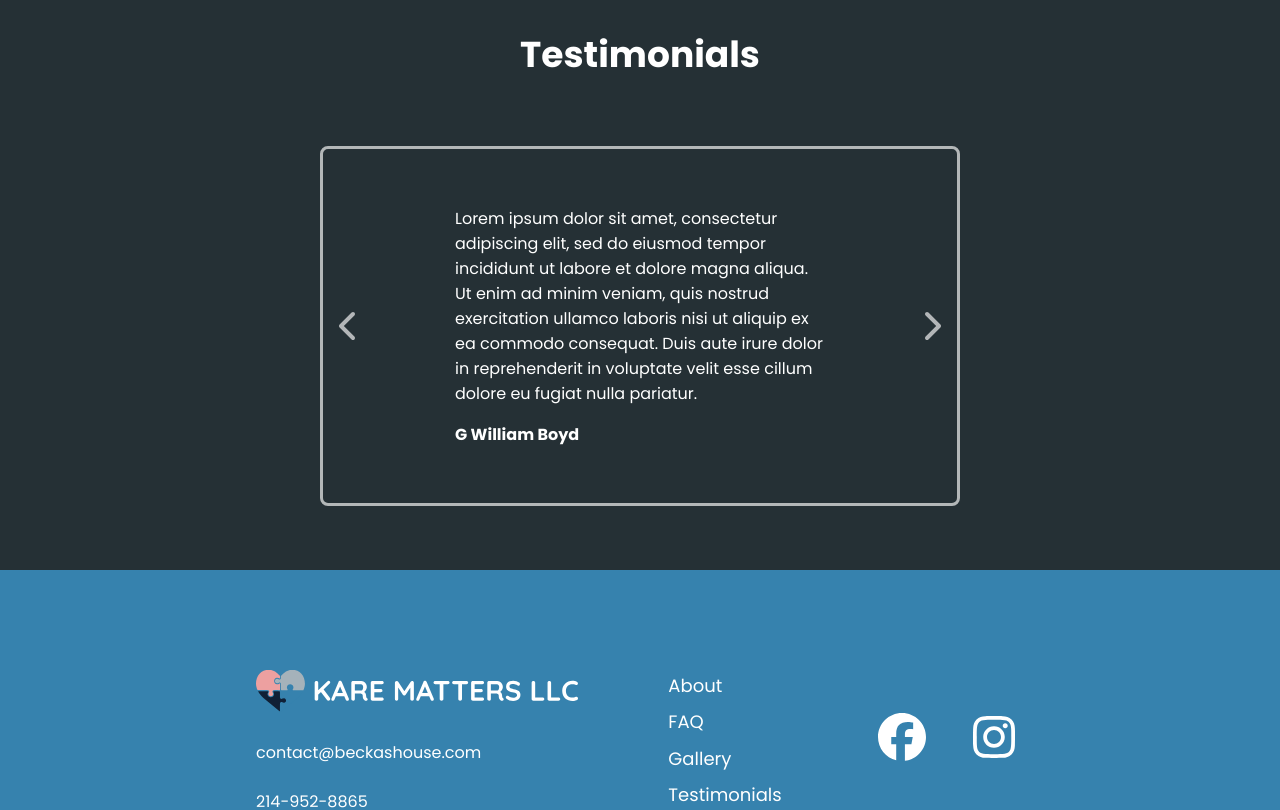
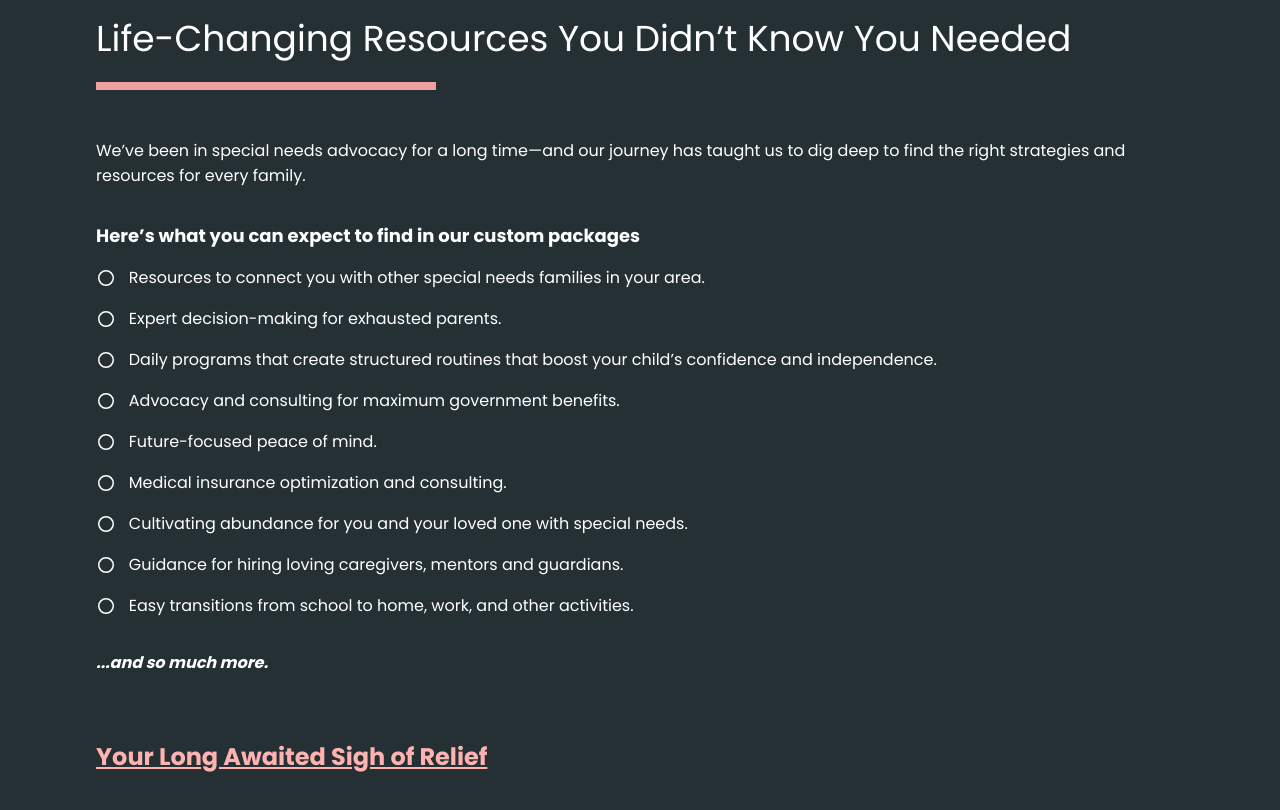
Before and after one commit to gwilliamboyd/kare-matters, a Next.js app: page /work-with-us in a window 1280 px wide. Shown: the part 1220-2030 px from the top of the page. Built offline with nearby package versions, Linux system fonts and the light colour scheme.

Commit message:
Scaffolds bottom of work section

```diff
--- a/app/work-with-us/page.jsx
+++ b/app/work-with-us/page.jsx
@@ -1,4 +1,7 @@
+import AboutLine from '@/components/about-us/AboutLine'
 import PageHero from '@/components/heroes/PageHero'
+import BulletPoint from '@/components/misc/BulletPoint'
+import InteriorH2 from '@/components/misc/InteriorH2'
 import WorkFourImages from '@/components/work-with-us/WorkFourImages'
 import WorkIconLine from '@/components/work-with-us/WorkIconLine'
 import styles from '@/styles/work.module.css'
@@ -47,6 +50,69 @@ const page = () => {
           </p>
         </div>
       </div>
+      <div className={styles.workDarkContainer}>
+        <div className={styles.workDarkWrapper}>
+          <InteriorH2
+            heading={'Life-Changing Resources You Didn’t Know You Needed'}
+          />
+          <div className={styles.workInfo}>
+            <AboutLine
+              text={
+                'We’ve been in special needs advocacy for a long time—and our journey has taught us to dig deep to find the right strategies and resources for every family.'
+              }
+            />
+            <p
+              className={styles.workParagraph}
+              style={{ fontWeight: '700', marginTop: '1em' }}>
+              Here’s what you can expect to find in our custom packages
+            </p>
+            <BulletPoint
+              text={
+                'Resources to connect you with other special needs families in your area.'
+              }
+            />
+            <BulletPoint
+              text={'Expert decision-making for exhausted parents.'}
+            />
+            <BulletPoint
+              text={
+                'Daily programs that create structured routines that boost your child’s confidence and independence.'
+              }
+            />
+            <BulletPoint
+              text={'Advocacy and consulting for maximum government benefits.'}
+            />
+            <BulletPoint text={'Future-focused peace of mind.'} />
+            <BulletPoint
+              text={'Medical insurance optimization and consulting.'}
+            />
+            <BulletPoint
+              text={
+                'Cultivating abundance for you and your loved one with special needs.'
+              }
+            />
+            <BulletPoint
+              text={
+                'Guidance for hiring loving caregivers, mentors and guardians.'
+              }
+            />
+            <BulletPoint
+              text={
+                'Easy transitions from school to home, work, and other activities.'
+              }
+            />
+            <p
+              style={{ fontWeight: '700', marginTop: '1em', color: '#FFFFFF' }}>
+              <em>...and so much more.</em>
+            </p>
+            <a
+              className={styles.workLink}
+              href='#'>
+              Your Long Awaited Sigh of Relief
+            </a>
+          </div>
+        </div>
+      </div>
     </div>
   )
 }
--- a/styles/work.module.css
+++ b/styles/work.module.css
@@ -76,3 +76,34 @@
   color: #3682ae;
   font-weight: 700;
 }
+
+.workDarkContainer {
+  padding: 3em 6em;
+  background-color: #253035;
+  color: #ffffff;
+  display: flex;
+  flex-direction: column;
+  align-items: center;
+  gap: 1.5em;
+}
+
+.workDarkWrapper {
+  display: flex;
+  flex-direction: column;
+  align-items: flex-start;
+}
+
+.workInfo {
+  margin-top: 2em;
+  display: flex;
+  flex-direction: column;
+  gap: 1em;
+}
+
+.workLink {
+  font-size: 24px;
+  color: #ffb3b0;
+  font-weight: 700;
+  text-decoration: underline;
+  margin-top: 2em;
+}
```
